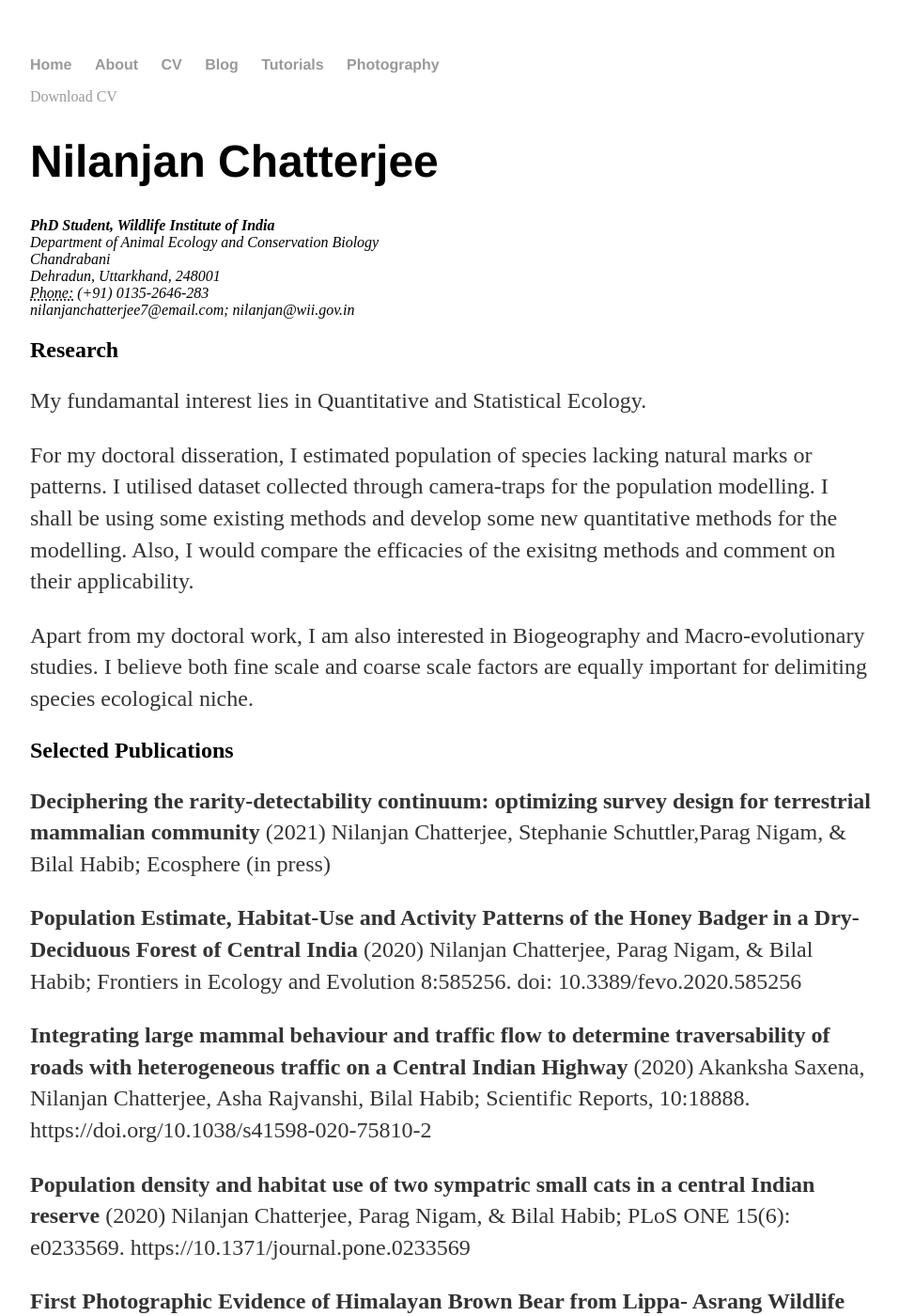
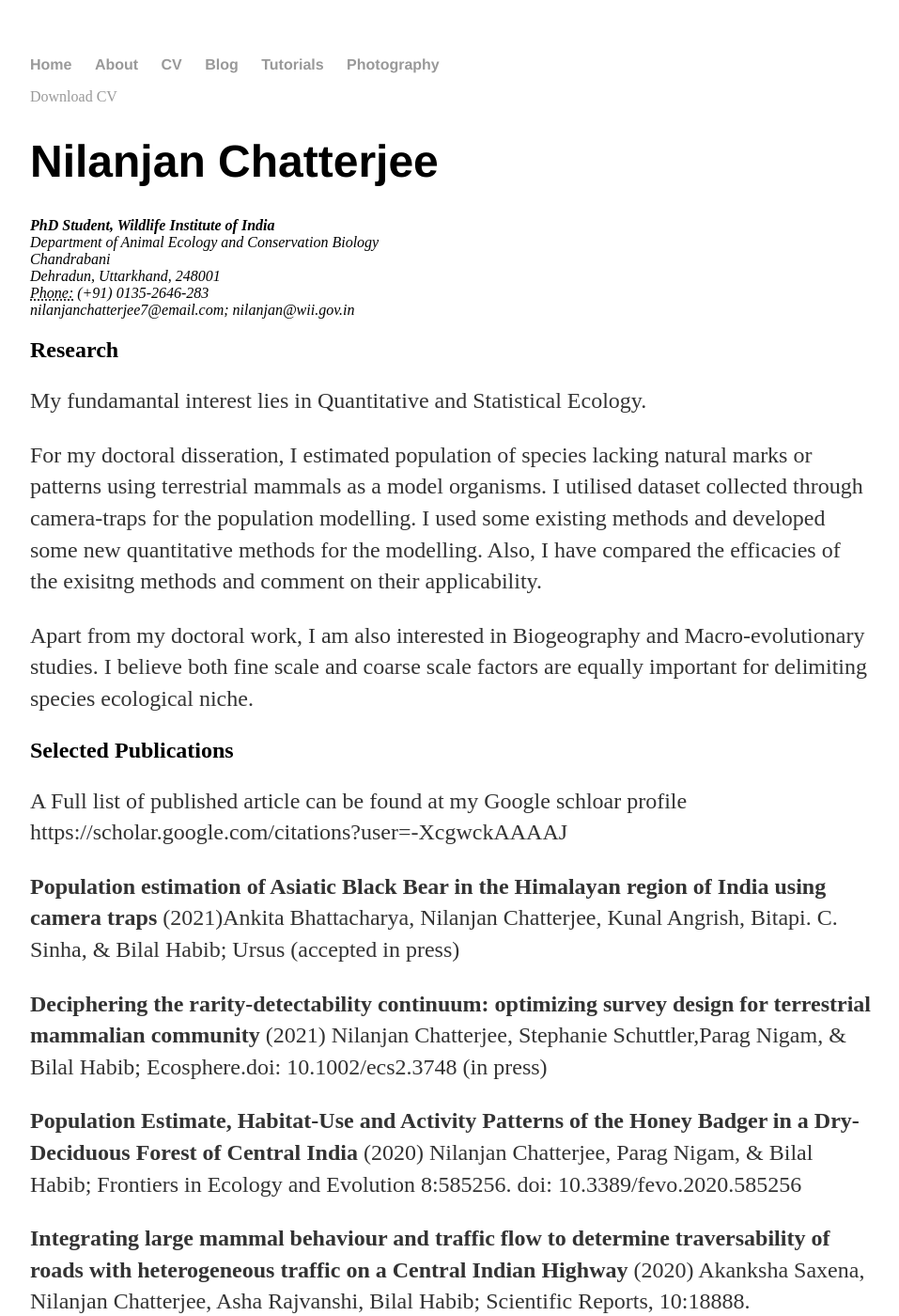
Before and after one commit to nilanjanchatterjee/nilanjanchatterjee.github.io, a Jekyll site: the page built from cv/index.html, in a window 1280 px wide and 1400 px high. Shown: the whole window at 94% size, without its empty margins (160-1117 px from the left). Built offline with Jekyll 4.4.1, drawn with Linux system fonts in a browser that asks for light colours.

Commit message:
updated publication list
added the black bear paper

```diff
--- a/cv/index.html
+++ b/cv/index.html
@@ -17,11 +17,13 @@ title: CV of Nilanjan Chatterjee
 
 					<h2>Research </h2>
 		<p>My fundamantal interest lies in Quantitative and Statistical Ecology. </p>
-		<p>For my doctoral disseration, I estimated population of species lacking natural marks or patterns. I utilised dataset collected through camera-traps for the population modelling. I shall be using some existing methods and develop some new quantitative methods for the modelling. Also, I would compare the efficacies of the exisitng methods and comment on their applicability. </p>
+		<p>For my doctoral disseration, I estimated population of species lacking natural marks or patterns using terrestrial mammals as a model organisms. I utilised dataset collected through camera-traps for the population modelling. I used some existing methods and developed some new quantitative methods for the modelling. Also, I have compared the efficacies of the exisitng methods and comment on their applicability. </p>
 		<p> Apart from my doctoral work, I am also interested in Biogeography and Macro-evolutionary studies. I believe both fine scale and coarse scale factors are equally important for delimiting species ecological niche. </p>
 
 					<h2>Selected Publications</h2>
-		                        <p><strong>Deciphering the rarity-detectability continuum: optimizing survey design for terrestrial mammalian community</strong> (2021) Nilanjan Chatterjee,  Stephanie Schuttler,Parag Nigam, & Bilal Habib; Ecosphere (in press)</p>
+<p> A Full list of published article can be found at my Google schloar profile https://scholar.google.com/citations?user=-XcgwckAAAAJ</p>
+					<p><strong>Population estimation of Asiatic Black Bear in the Himalayan region of India using camera traps</strong> (2021)Ankita Bhattacharya, Nilanjan Chatterjee, Kunal Angrish,  Bitapi. C. Sinha, & Bilal Habib; Ursus (accepted in press) </p>
+		                        <p><strong>Deciphering the rarity-detectability continuum: optimizing survey design for terrestrial mammalian community</strong> (2021) Nilanjan Chatterjee,  Stephanie Schuttler,Parag Nigam, & Bilal Habib; Ecosphere.doi: 10.1002/ecs2.3748 (in press)</p>
 		<p><strong>Population Estimate, Habitat-Use and Activity Patterns of the Honey Badger in a Dry-Deciduous Forest of Central India </strong> (2020) Nilanjan Chatterjee, Parag Nigam, & Bilal Habib; Frontiers in Ecology and Evolution 8:585256. doi: 10.3389/fevo.2020.585256</p>
 		                        <p><strong>Integrating large mammal behaviour and traffic flow to determine traversability of roads with heterogeneous traffic on a Central Indian Highway</strong> (2020) Akanksha Saxena, Nilanjan Chatterjee, Asha Rajvanshi, Bilal Habib; Scientific Reports, 10:18888. https://doi.org/10.1038/s41598-020-75810-2 </p>
 					<p><strong>Population density and habitat use of two sympatric small cats in a central Indian reserve</strong> (2020) Nilanjan Chatterjee, Parag Nigam, & Bilal Habib; PLoS ONE 15(6): e0233569. https://10.1371/journal.pone.0233569</p>
```
